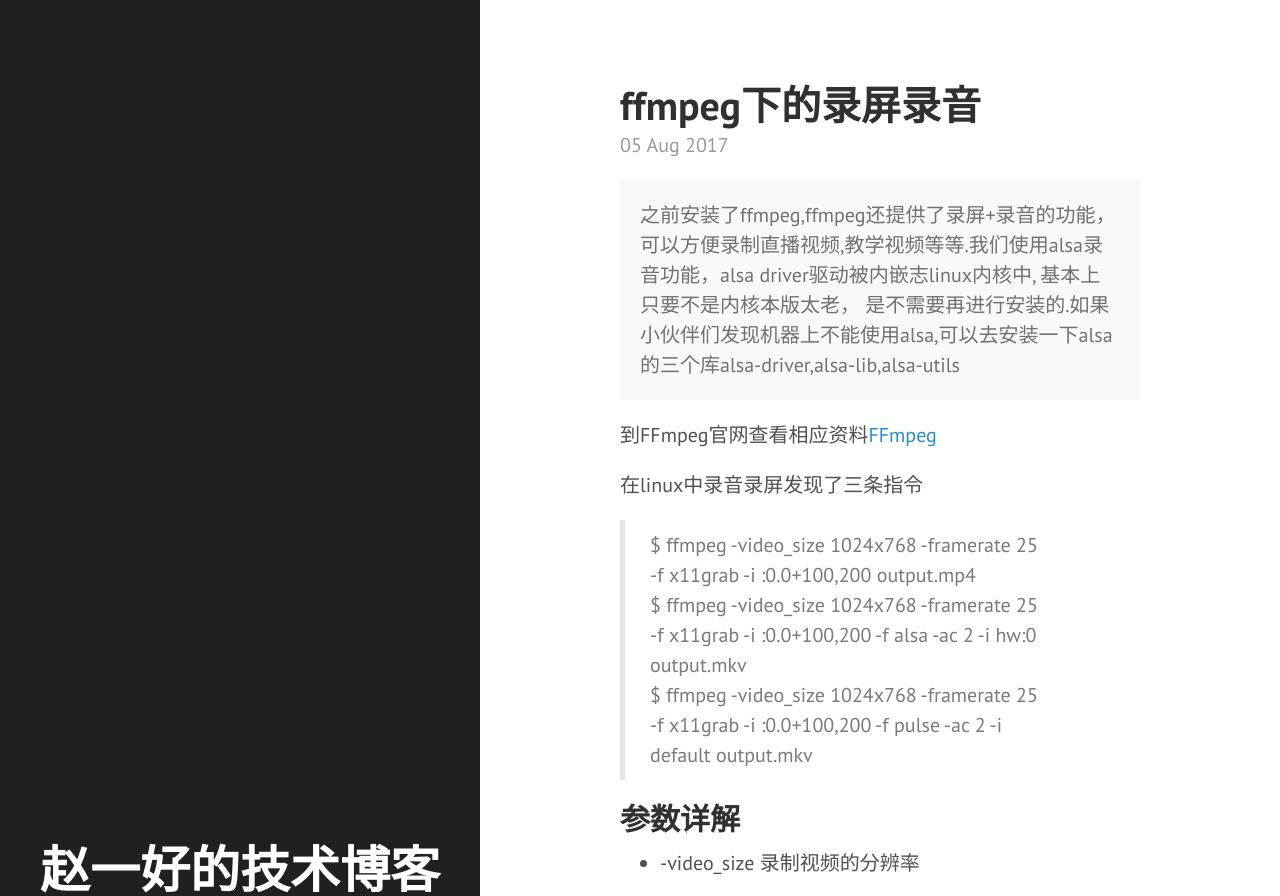
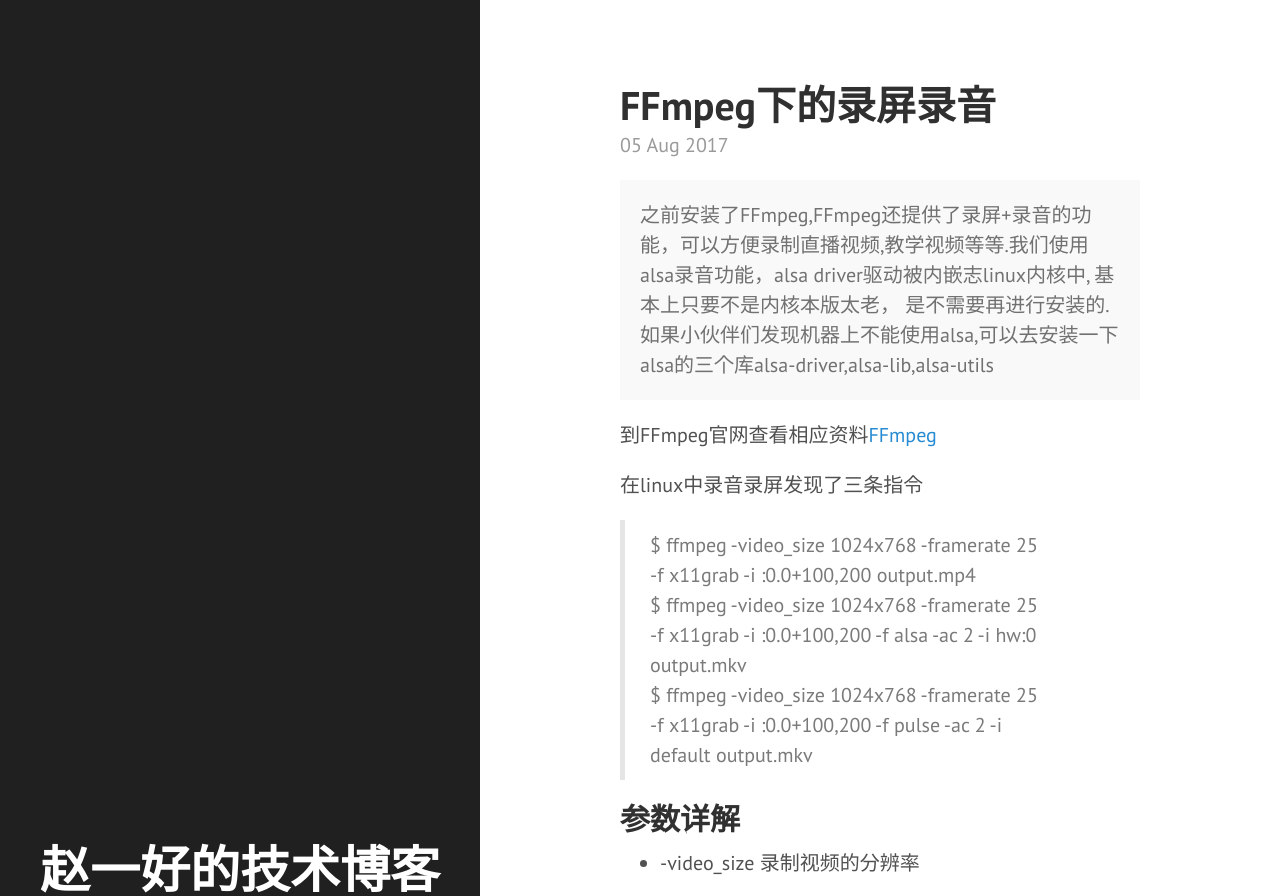
Before and after one commit to sihaiboli/Demo233.github.io, a Jekyll site: the page built from _posts/2017-8-5-ffmpeg-录屏录音.md, in a window 1280 px wide and 1400 px high. Shown: the top 896 px of the window. Built offline with Jekyll 4.4.1, drawn with Linux system fonts in a browser that asks for light colours; some of the changed text lies outside the part shown.

```diff
--- a/_posts/2017-8-5-ffmpeg-录屏录音.md
+++ b/_posts/2017-8-5-ffmpeg-录屏录音.md
@@ -1,16 +1,16 @@
 ---
 layout: post
-title: ffmpeg下的录屏录音
+title: FFmpeg下的录屏录音
 ---
 <div class="message">
 
-  之前安装了ffmpeg,ffmpeg还提供了录屏+录音的功能，可以方便录制直播视频,教学视频等等.我们使用alsa录音功能，alsa driver驱动被内嵌志linux内核中,  基本上只要不是内核本版太老，
+  之前安装了FFmpeg,FFmpeg还提供了录屏+录音的功能，可以方便录制直播视频,教学视频等等.我们使用alsa录音功能，alsa driver驱动被内嵌志linux内核中,  基本上只要不是内核本版太老，
 
   是不需要再进行安装的.如果小伙伴们发现机器上不能使用alsa,可以去安装一下alsa的三个库alsa-driver,alsa-lib,alsa-utils
 
 </div>
 
-到FFmpeg官网查看相应资料[FFmpeg](https://trac.ffmpeg.org/wiki/Capture/Desktop)
+到FFmpeg官网查看相应资料[FFmpeg](https://trac.FFmpeg.org/wiki/Capture/Desktop)
 
 在linux中录音录屏发现了三条指令
 
@@ -24,7 +24,7 @@ $ ffmpeg -video_size 1024x768 -framerate 25 -f x11grab -i :0.0+100,200 -f pulse
 
     > $ echo $(xdpyinfo|grep 'dimensions:' | awk '{print $2}')
 
-* -f device 指定设备,这里我们使用`x11grab`设备去录屏，使用`alsa`设备去录音,请在使用前确保该设备被安装,并且确保在ffmpeg编译时已经添加到ffmpeg的devices列表中
+* -f device 指定设备,这里我们使用`x11grab`设备去录屏，使用`alsa`设备去录音,请在使用前确保该设备被安装,并且确保在FFmpeg编译时已经添加到FFmpeg的devices列表中
 
     > $ ffmpeg -devices
 
```
